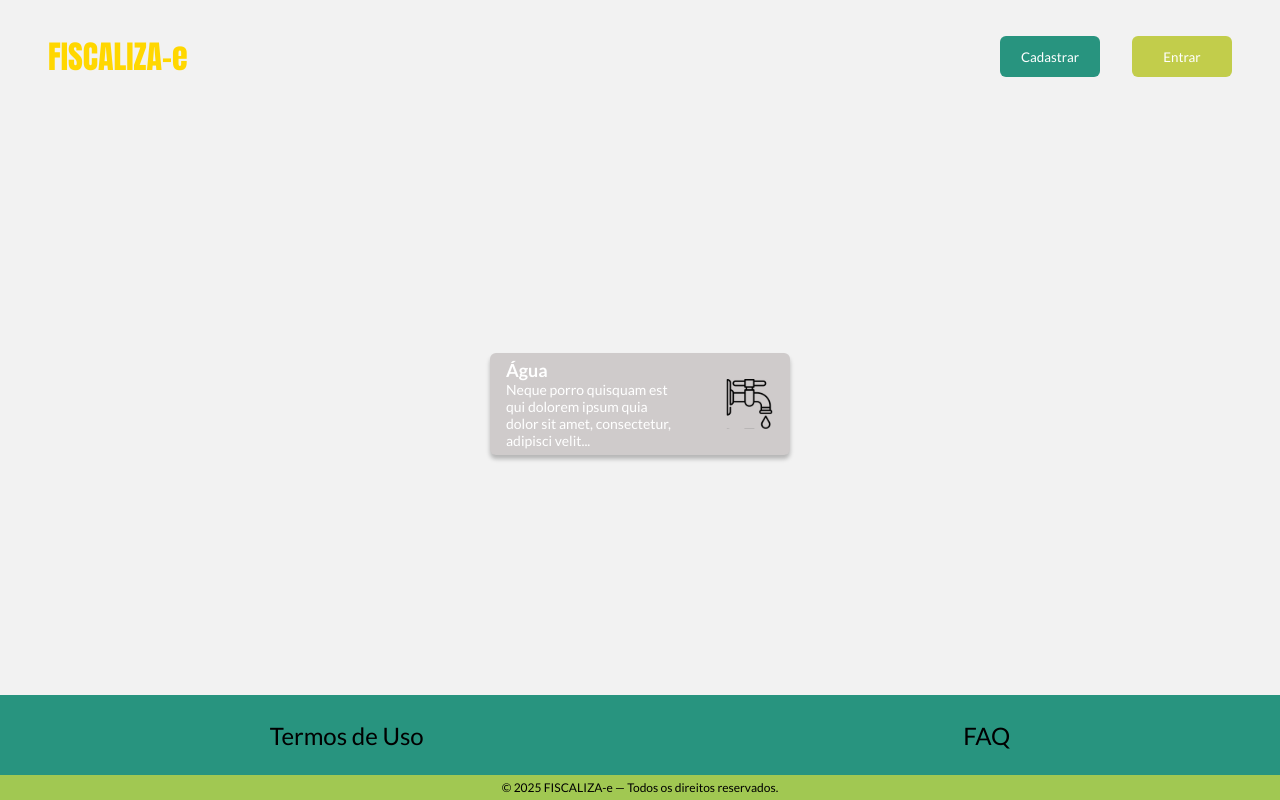
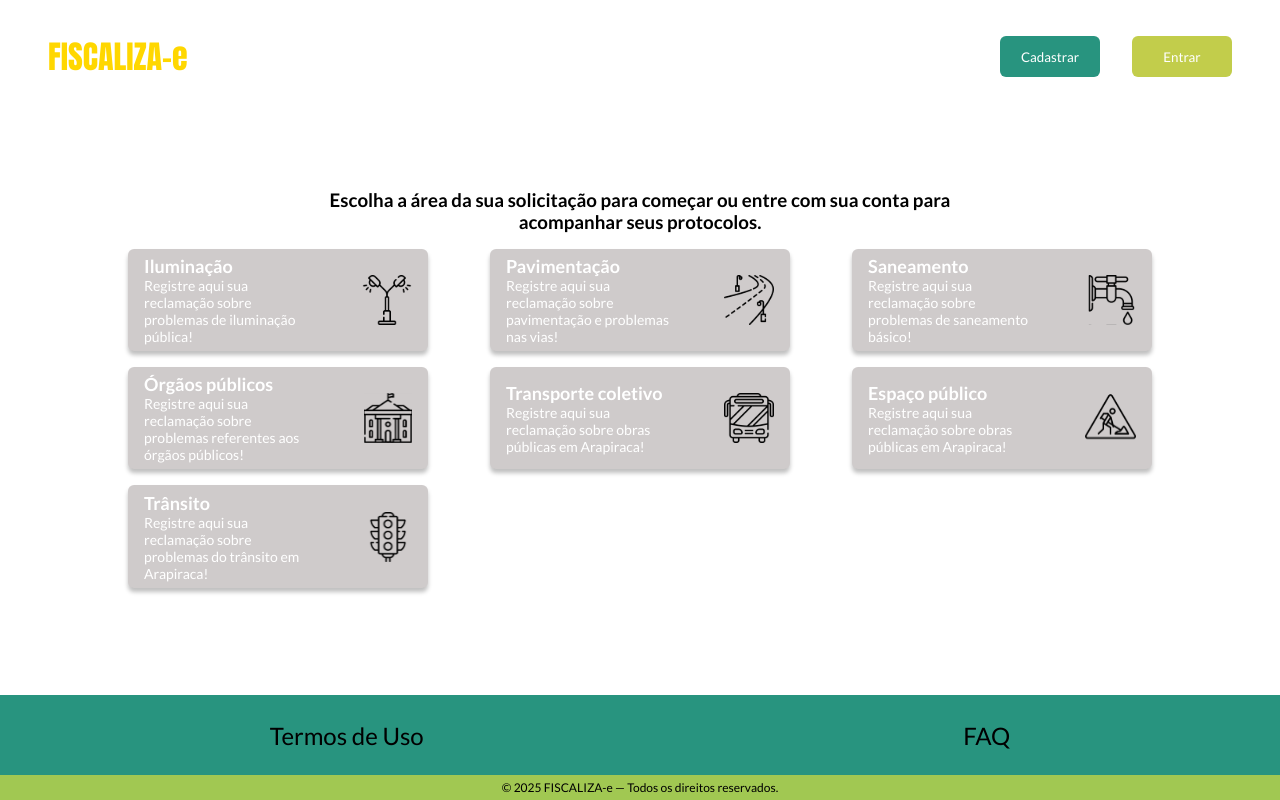
Before and after one commit to fiscaliza-e/frontend, a Next.js app: page / in a window 1280 px wide. Built offline with nearby package versions, Linux system fonts and the light colour scheme.

Commit message:
add lista de cards na página home, /mocks e /types

```diff
--- a/src/app/globals.css
+++ b/src/app/globals.css
@@ -19,7 +19,6 @@ body {
   justify-content: space-between;
   align-items: center;
   min-height: 100vh;
-  background-color: #f2f2f2;
 }
 
 a {
--- /dev/null
+++ b/src/app/page.module.css
@@ -0,0 +1,30 @@
+.homeContainer{
+    display: flex;
+    flex-direction: column;
+    justify-content: space-evenly;
+    align-items: center ;
+    margin-bottom: 1rem;
+    padding: 1rem ;
+}
+
+.homeTitle {
+    text-align: center;
+    text-wrap: 1;
+    max-width: 60%;
+}
+
+.homeCardContainer {
+    display: flex;
+    justify-content: center;
+    align-items: center;
+    margin: 1rem;
+}
+
+.homeCards {
+    display: flex;
+    flex-direction: row;
+    flex-wrap: wrap;
+    justify-content: space-between;
+    width: 80vw;
+    gap: 1rem;
+}
--- a/src/app/page.tsx
+++ b/src/app/page.tsx
@@ -1,16 +1,30 @@
 "use client";
 import Card from "@/components/card";
+import data from "@/mock/home-cards";
+import styles from "./page.module.css";
 import "./globals.css";
 
 export default function Home() {
   return (
     <>
-      <Card
-        iconPath="/icons/agua.svg"
-        title="Água"
-        description="Neque porro quisquam est qui dolorem ipsum quia dolor sit amet, consectetur, adipisci velit..."
-        onClick={() => {}}
-      />
+      <div className={styles.homeContainer}>
+        <h3 className={styles.homeTitle}>
+        Escolha a área da sua solicitação para começar ou entre com sua conta
+        para acompanhar seus protocolos.
+      </h3>
+      <div className={styles.homeCardContainer}>
+        <div className={styles.homeCards}>
+          {data.map((card) => (
+            <Card
+              iconPath={card.iconPath}
+              title={card.title}
+              description={card.description}
+              onClick={() => {}}
+            />
+          ))}
+        </div>
+      </div>
+      </div>
     </>
   );
 }
--- /dev/null
+++ b/src/mock/home-cards/index.tsx
@@ -0,0 +1,46 @@
+const homeCards: homeCard[] = [
+  {
+    id: 1,
+    title: "Iluminação",
+    description: "Registre aqui sua reclamação sobre problemas de iluminação pública!",
+    iconPath: "/icons/iluminacao-publica.svg",
+  },
+  {
+    id: 2,
+    title: "Pavimentação",
+    description: "Registre aqui sua reclamação sobre pavimentação e problemas nas vias!",
+    iconPath: "/icons/estrada.svg",
+  },
+  {
+    id: 3,
+    title: "Saneamento",
+    description: "Registre aqui sua reclamação sobre problemas de saneamento básico!",
+    iconPath: "/icons/agua.svg",
+  },
+  {
+    id: 4,
+    title: "Órgãos públicos",
+    description: "Registre aqui sua reclamação sobre problemas referentes aos órgãos públicos!",
+    iconPath: "/icons/prefeitura.svg",
+  },
+  {
+    id: 5,
+    title: "Transporte coletivo",
+    description: "Registre aqui sua reclamação sobre obras públicas em Arapiraca!",
+    iconPath: "/icons/onibus.svg",
+  },
+  {
+    id: 6,
+    title: "Espaço público",
+    description: "Registre aqui sua reclamação sobre obras públicas em Arapiraca!",
+    iconPath: "/icons/progresso.svg",
+  },
+  {
+    id: 7,
+    title: "Trânsito",
+    description: "Registre aqui sua reclamação sobre problemas do trânsito em Arapiraca!",
+    iconPath: "/icons/luzes-de-transito.svg",
+  },
+];
+
+export default homeCards
--- /dev/null
+++ b/src/types/home-card/index.tsx
@@ -0,0 +1,6 @@
+interface homeCard {
+  id: number;
+  title: string;
+  description: string;
+  iconPath: string;
+}
```
